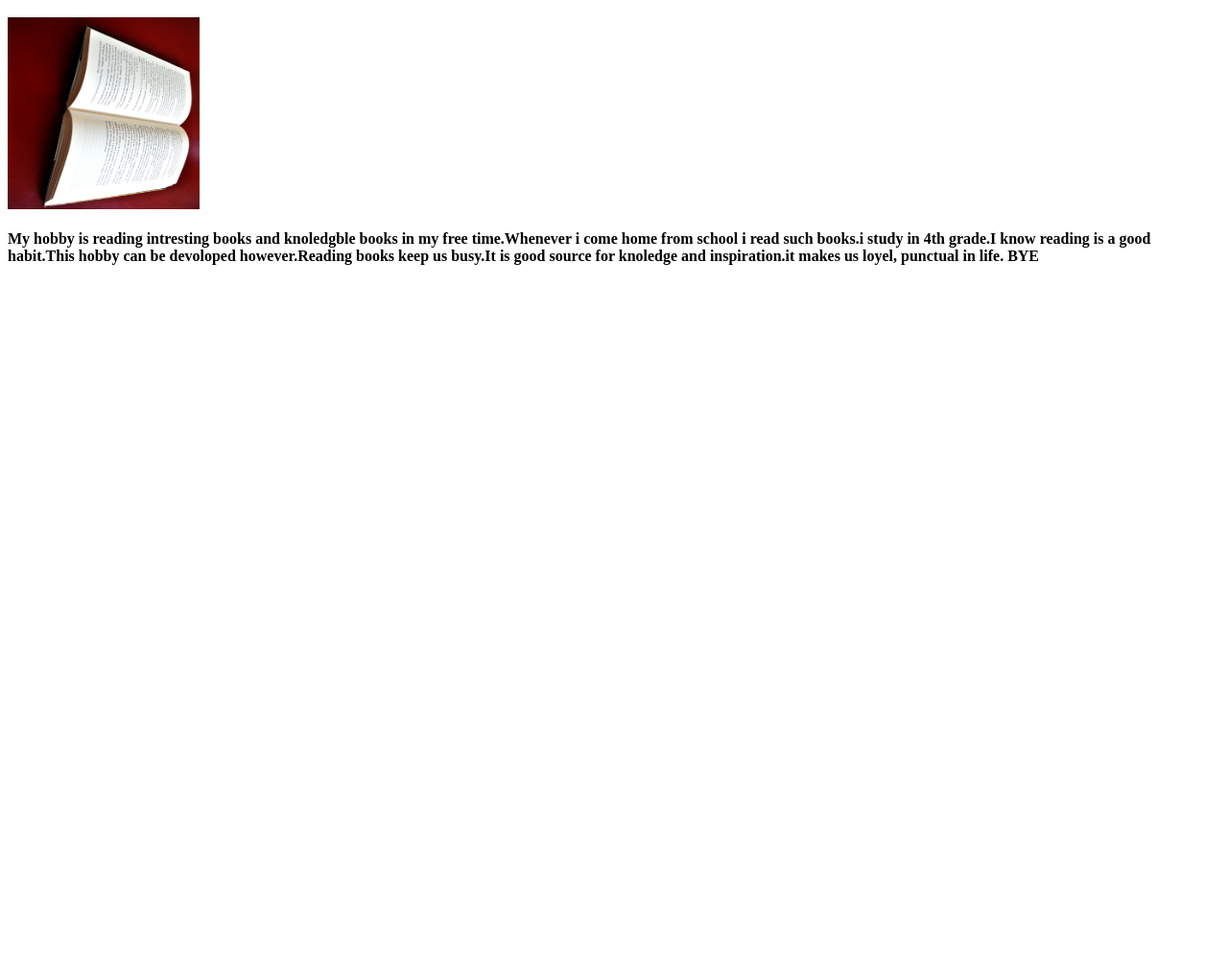
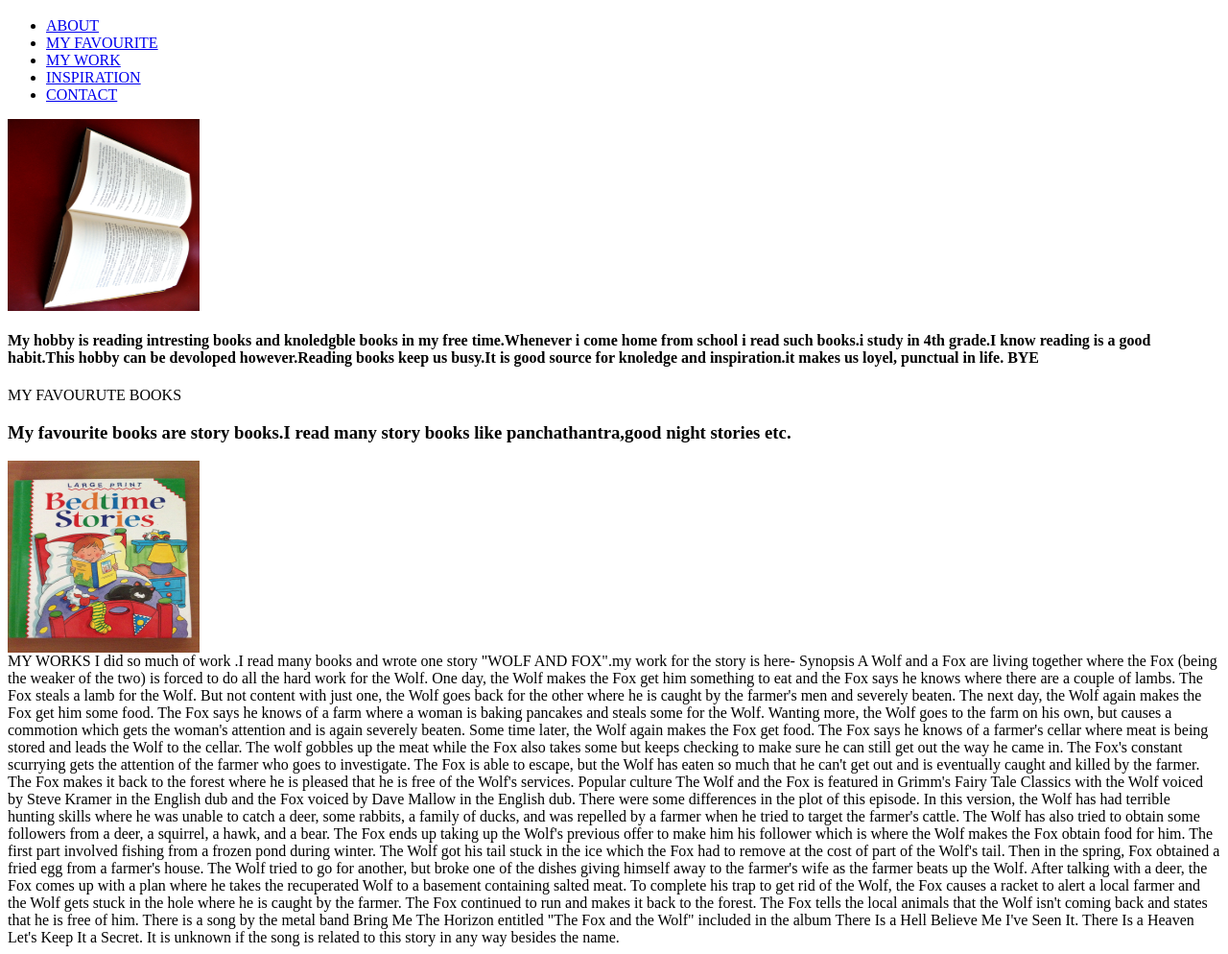
Before and after one commit to shritandeva27/hobby, a plain HTML site: page index.html in a window 1280 px wide. Shown: the part 48-1042 px from the top of the page at 96% size. Before the commit the page ends 800 px from the top, so only its background shows below. Drawn offline with Linux system fonts and the light colour scheme.

Commit message:
Add files via upload

```diff
--- a/index.html
+++ b/index.html
@@ -3,11 +3,38 @@
     <link rel="stylesheet" href="style.css">
 </head>
 <h1>MY HOBBY IS READING</h1>
+<ul class="menu">
+    <li class="link"><a href=#about>ABOUT</a></li>
+    <li class="link"><a href=#my favourite>MY FAVOURITE</a></li>
+    <li class="link"><a href=#my work>MY WORK</a></li>
+    <li class="link"><a href=#inspiration>INSPIRATION</a></li>
+    <li class="link"><a href=#contact>CONTACT</a></li>
+</ul>
+<section id= "ABOUT">
 <img id="hrb" src="open-book-on-a-red-tablecloth.jpg">
 <h4>
     My hobby is reading intresting books and knoledgble books in my free time.Whenever i come home from school i read such books.i study in 4th grade.I know reading is a good habit.This hobby can be devoloped however.Reading books keep us busy.It is good source for knoledge and inspiration.it makes us loyel, punctual in life.
 
+                                                         BYE
+</h4>
 
+</section>
+<section id="MY FAVOURITE">MY FAVOURUTE BOOKS
+    <h3> My favourite books are story books.I read many story books like panchathantra,good night stories etc.</h3>
+    <img id="jygv" src="IMG_0610.JPG">
+</section>
+<section id="MY WORK">MY WORKS
+    I did so much of work .I read many books and wrote one story "WOLF AND FOX".my work for the story is here-
+    Synopsis
+A Wolf and a Fox are living together where the Fox (being the weaker of the two) is forced to do all the hard work for the Wolf. One day, the Wolf makes the Fox get him something to eat and the Fox says he knows where there are a couple of lambs. The Fox steals a lamb for the Wolf. But not content with just one, the Wolf goes back for the other where he is caught by the farmer's men and severely beaten.
 
-                                                     BYE
-</h4>
+The next day, the Wolf again makes the Fox get him some food. The Fox says he knows of a farm where a woman is baking pancakes and steals some for the Wolf. Wanting more, the Wolf goes to the farm on his own, but causes a commotion which gets the woman's attention and is again severely beaten.
+
+Some time later, the Wolf again makes the Fox get food. The Fox says he knows of a farmer's cellar where meat is being stored and leads the Wolf to the cellar. The wolf gobbles up the meat while the Fox also takes some but keeps checking to make sure he can still get out the way he came in. The Fox's constant scurrying gets the attention of the farmer who goes to investigate. The Fox is able to escape, but the Wolf has eaten so much that he can't get out and is eventually caught and killed by the farmer.
+
+The Fox makes it back to the forest where he is pleased that he is free of the Wolf's services.
+
+Popular culture
+The Wolf and the Fox is featured in Grimm's Fairy Tale Classics with the Wolf voiced by Steve Kramer in the English dub and the Fox voiced by Dave Mallow in the English dub. There were some differences in the plot of this episode. In this version, the Wolf has had terrible hunting skills where he was unable to catch a deer, some rabbits, a family of ducks, and was repelled by a farmer when he tried to target the farmer's cattle. The Wolf has also tried to obtain some followers from a deer, a squirrel, a hawk, and a bear. The Fox ends up taking up the Wolf's previous offer to make him his follower which is where the Wolf makes the Fox obtain food for him. The first part involved fishing from a frozen pond during winter. The Wolf got his tail stuck in the ice which the Fox had to remove at the cost of part of the Wolf's tail. Then in the spring, Fox obtained a fried egg from a farmer's house. The Wolf tried to go for another, but broke one of the dishes giving himself away to the farmer's wife as the farmer beats up the Wolf. After talking with a deer, the Fox comes up with a plan where he takes the recuperated Wolf to a basement containing salted meat. To complete his trap to get rid of the Wolf, the Fox causes a racket to alert a local farmer and the Wolf gets stuck in the hole where he is caught by the farmer. The Fox continued to run and makes it back to the forest. The Fox tells the local animals that the Wolf isn't coming back and states that he is free of him.
+There is a song by the metal band Bring Me The Horizon entitled "The Fox and the Wolf" included in the album There Is a Hell Believe Me I've Seen It. There Is a Heaven Let's Keep It a Secret. It is unknown if the song is related to this story in any way besides the name.
+</section>
--- a/style.css
+++ b/style.css
@@ -2,3 +2,7 @@
 width:200px;
 height:200px;
 }
+#jygv {
+width:200px;
+height:200px;
+}
```
Also changed, not shown: IMG_0610.JPG (added).
